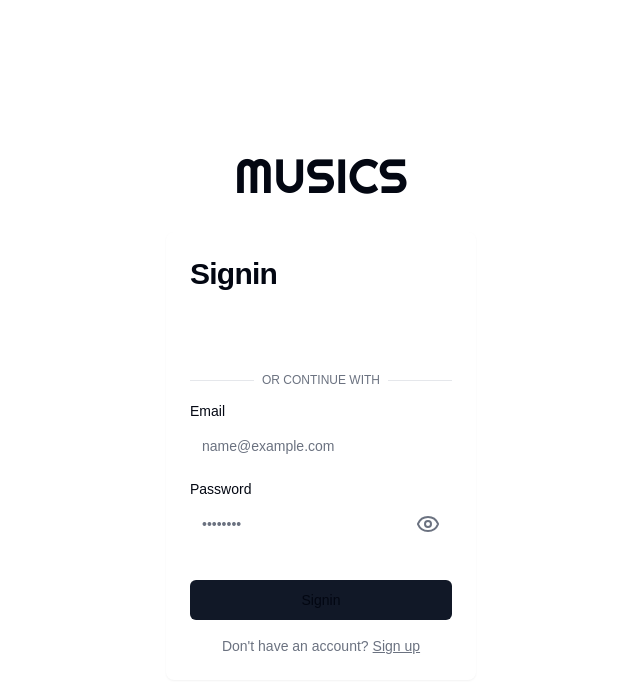
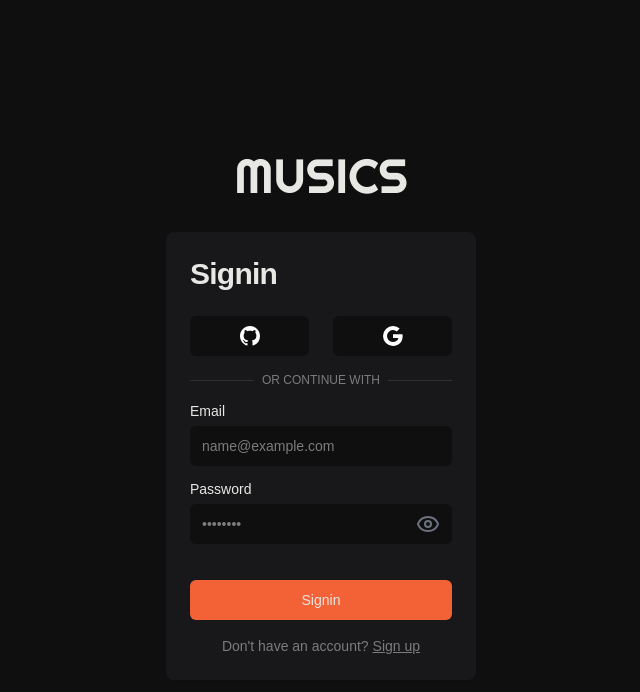
Before and after one commit to dwesh163/music-V3, a Next.js app: page /signin in a window 1280 px wide. Shown: the top 692 px of the page, without its empty margins (319-959 px from the left). Built offline with nearby package versions, Linux system fonts and the light colour scheme.

Commit message:
Refactor global CSS variables for consistent styling

```diff
--- a/src/styles/globals.css
+++ b/src/styles/globals.css
@@ -4,6 +4,12 @@
 
 body {
   font-family: Arial, Helvetica, sans-serif;
+}
+
+.righteous {
+  font-family: "Righteous", sans-serif;
+  font-weight: 400;
+  font-style: normal;
 }
 
 @layer utilities {
@@ -14,57 +20,26 @@ body {
 
 @layer base {
   :root {
-    --background: 0 0% 100%;
-    --foreground: 224 71.4% 4.1%;
-    --card: 0 0% 100%;
-    --card-foreground: 224 71.4% 4.1%;
-    --popover: 0 0% 100%;
-    --popover-foreground: 224 71.4% 4.1%;
-    --primary: 220.9 39.3% 11%;
-    --primary-foreground: 210 20% 98%;
-    --secondary: 220 14.3% 95.9%;
-    --secondary-foreground: 220.9 39.3% 11%;
-    --muted: 220 14.3% 95.9%;
-    --muted-foreground: 220 8.9% 46.1%;
-    --accent: 220 14.3% 95.9%;
-    --accent-foreground: 220.9 39.3% 11%;
-    --destructive: 0 84.2% 60.2%;
-    --destructive-foreground: 210 20% 98%;
-    --border: 220 13% 91%;
-    --input: 220 13% 91%;
-    --ring: 224 71.4% 4.1%;
-    --chart-1: 12 76% 61%;
-    --chart-2: 173 58% 39%;
-    --chart-3: 197 37% 24%;
-    --chart-4: 43 74% 66%;
-    --chart-5: 27 87% 67%;
+    --background: 240 5% 6%;
+    --foreground: 60 5% 90%;
+    --primary: 14 88% 58%;
+    --primary-foreground: 60 0% 0%;
+    --secondary: 240 4% 15%;
+    --secondary-foreground: 60 5% 85%;
+    --accent: 240 0% 13%;
+    --accent-foreground: 60 0% 100%;
+    --destructive: 0 60% 50%;
+    --destructive-foreground: 0 0% 98%;
+    --muted: 240 5% 25%;
+    --muted-foreground: 0 0% 48.6%;
+    --card: 240 4% 10%;
+    --card-foreground: 60 5% 90%;
+    --popover: 240 5% 15%;
+    --popover-foreground: 60 5% 85%;
+    --border: 240 6% 20%;
+    --input: 240 6% 20%;
+    --ring: 240 5% 90%;
     --radius: 0.5rem;
-  }
-  .dark {
-    --background: 224 71.4% 4.1%;
-    --foreground: 210 20% 98%;
-    --card: 224 71.4% 4.1%;
-    --card-foreground: 210 20% 98%;
-    --popover: 224 71.4% 4.1%;
-    --popover-foreground: 210 20% 98%;
-    --primary: 210 20% 98%;
-    --primary-foreground: 220.9 39.3% 11%;
-    --secondary: 215 27.9% 16.9%;
-    --secondary-foreground: 210 20% 98%;
-    --muted: 215 27.9% 16.9%;
-    --muted-foreground: 217.9 10.6% 64.9%;
-    --accent: 215 27.9% 16.9%;
-    --accent-foreground: 210 20% 98%;
-    --destructive: 0 62.8% 30.6%;
-    --destructive-foreground: 210 20% 98%;
-    --border: 215 27.9% 16.9%;
-    --input: 215 27.9% 16.9%;
-    --ring: 216 12.2% 83.9%;
-    --chart-1: 220 70% 50%;
-    --chart-2: 160 60% 45%;
-    --chart-3: 30 80% 55%;
-    --chart-4: 280 65% 60%;
-    --chart-5: 340 75% 55%;
   }
 }
 
@@ -72,6 +47,7 @@ body {
   * {
     @apply border-border;
   }
+
   body {
     @apply bg-background text-foreground;
   }
```
